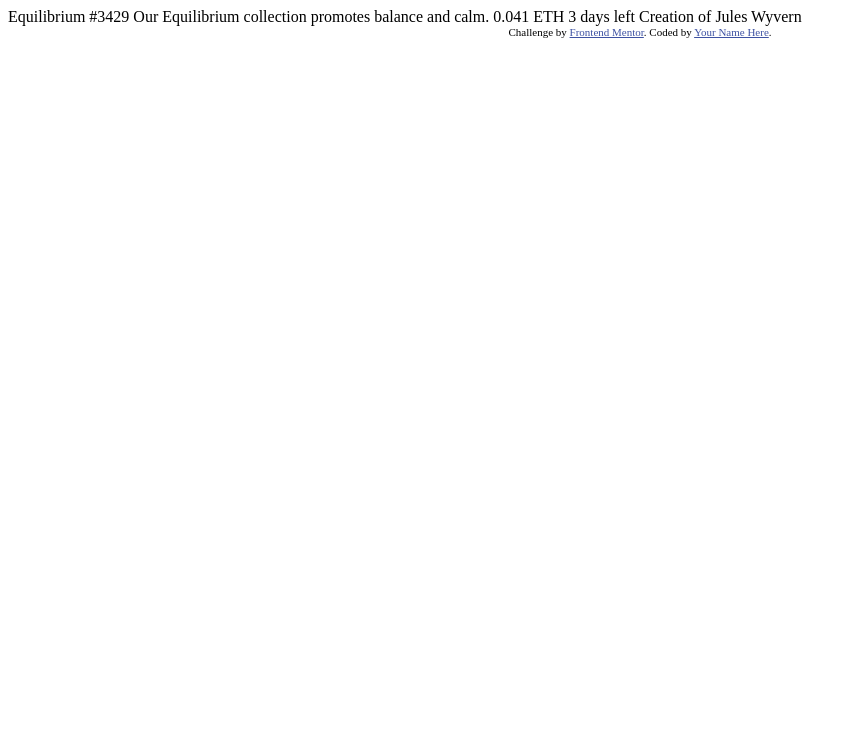
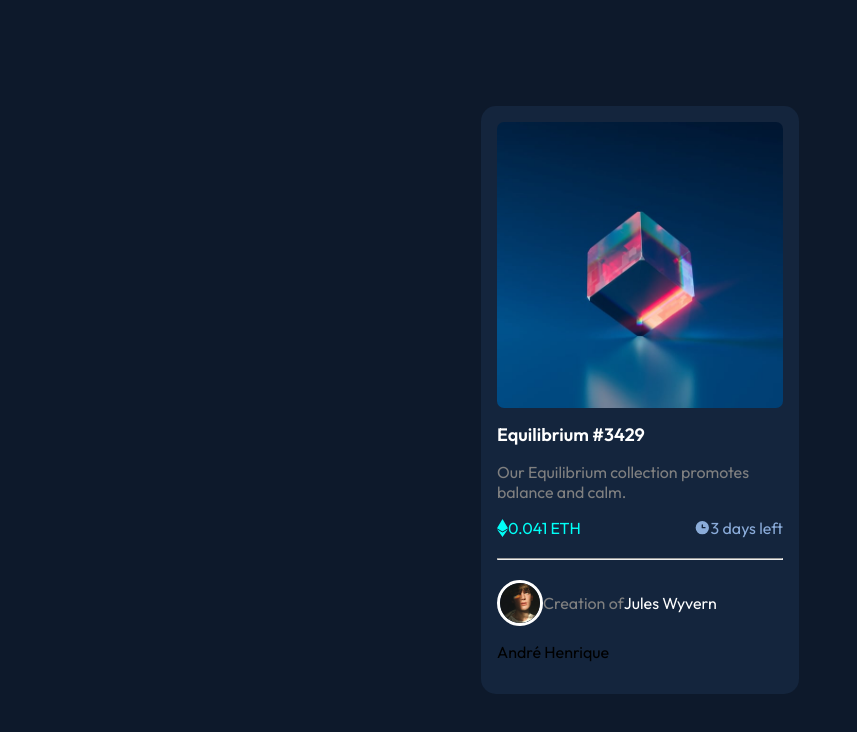
Before and after one commit to AndreHenriqueIFMSNA/nft-preview-card-component-main-portifolio-andre, a plain HTML site: page index.html in a window 1280 px wide. Shown: the whole page, without its empty margins (0-857 px from the left). Drawn offline with Linux system fonts and the light colour scheme.

Commit message:
Commit Portifolio

```diff
--- a/index.html
+++ b/index.html
@@ -5,29 +5,48 @@
   <meta name="viewport" content="width=device-width, initial-scale=1.0"> <!-- displays site properly based on user's device -->
 
   <link rel="icon" type="image/png" sizes="32x32" href="./images/favicon-32x32.png">
-
+  <link rel="stylesheet" href="/style.css">
   <title>Frontend Mentor | NFT preview card component</title>
 
   <!-- Feel free to remove these styles or customise in your own stylesheet 👍 -->
-  <style>
-    .attribution { font-size: 11px; text-align: center; }
-    .attribution a { color: hsl(228, 45%, 44%); }
-  </style>
+
 </head>
 <body>
 
-  Equilibrium #3429
+    <main>
+      <div id="box-card">
 
-  Our Equilibrium collection promotes balance and calm.
+        <div id="box-img">
+          <img id="nft-image" src="/images/image-equilibrium.jpg" alt="">
+        </div>
+          <h2>Equilibrium #3429</h2>
+        <p id="text-description">Our Equilibrium collection promotes balance and calm.</p>
 
-  0.041 ETH
-  3 days left
+          <div id="box-text">
+            <div id="text-value">
+              <img src="/images/icon-ethereum.svg" alt="">
+              <span>0.041 ETH<span>
+            </div>
 
-  Creation of Jules Wyvern
+            <div id="text-days">
+              <img src="/images/icon-clock.svg" alt="">
+              <span>3 days left</span>
+            </div>
+          </div>
+          <hr>
+          <div id="text-creater">
+            <img id="image-creater" src="/images/image-avatar.png" alt="" height="40px">
+            <span id="text-creater-span1">Creation of</span>
+            <span id="text-creater-span2">Jules Wyvern</span>
+          </div>
+        <p>André Henrique</p>
+      </div>
 
-  <div class="attribution">
+    </main>
+
+  <!-- <div class="attribution">
     Challenge by <a href="https://www.frontendmentor.io?ref=challenge" target="_blank">Frontend Mentor</a>.
     Coded by <a href="#">Your Name Here</a>.
-  </div>
+  </div> -->
 </body>
 </html>
--- a/style.css
+++ b/style.css
@@ -1,4 +1,102 @@
+@import url('https://fonts.googleapis.com/css2?family=Outfit:wght@300&display=swap');
+@import url('https://fonts.googleapis.com/css2?family=Outfit:wght@300;400&display=swap');
+@import url('https://fonts.googleapis.com/css2?family=Outfit:wght@300;400;600&display=swap');
+
+html{
+    height: 100%;
+}
+
 body{
-    font-size: 11px; text-align: center;
-    color: hsl(228, 45%, 44%);
+   background-color: hwb(216 5% 83%);
+   font-family: 'Outfit', sans-serif;
+   display: flex;
+   justify-content: center;
+   height: 100%;
+   margin: 0px;
 }
+
+main{
+   display: flex;
+   justify-content: center;
+   align-items: center;
+
+}
+
+h2{
+    font-size: 18px;
+    color: hsl(0, 0%, 100%);
+}
+
+img{
+    border-radius: 7px;
+}
+
+#box-img{
+    background-size: 100%;
+    display: flex;
+    justify-content: center;
+    align-items: center;
+    padding: 0px;
+    width: 100%;
+}
+
+#nft-image{
+    width: 100%;
+    height: auto;
+}
+
+#box-card{
+    border-radius: 15px;
+    background-color: hsl(216, 50%, 16%);
+    padding: 1rem;
+    box-sizing: border-box;
+    flex-wrap: wrap;
+    width: 50%;
+
+}
+
+#text-description{
+    color:grey;
+}
+
+#box-text{
+    display: flex;
+    justify-content: space-between;
+}
+
+#text-creater{
+    display: flex;
+    align-items: center;
+}
+
+#text-value{
+    color: hsl(178, 100%, 50%);
+    display: flex;
+    align-items: center;
+
+}
+
+#text-days{
+    color: hsl(215, 51%, 70%);
+    display: flex;
+    align-items: center;
+}
+
+#text-creater-span1{
+    color: grey;
+}
+
+#text-creater-span2{
+    color:hsl(0, 0%, 100%);
+}
+
+#image-creater{
+    border-style: solid;
+    border-radius: 30px;
+    border-color: hsl(0, 0%, 100%) ;
+}
+
+hr{
+    margin-top: 20px;
+    margin-bottom: 20px;
+}
```
Also changed, not shown: 1 other file.
